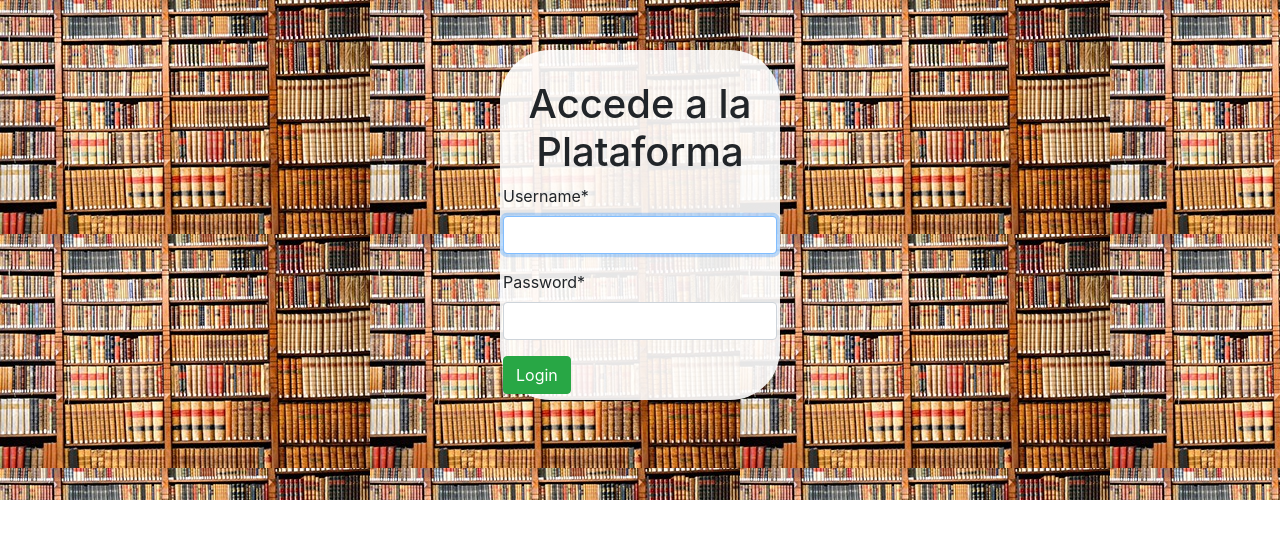
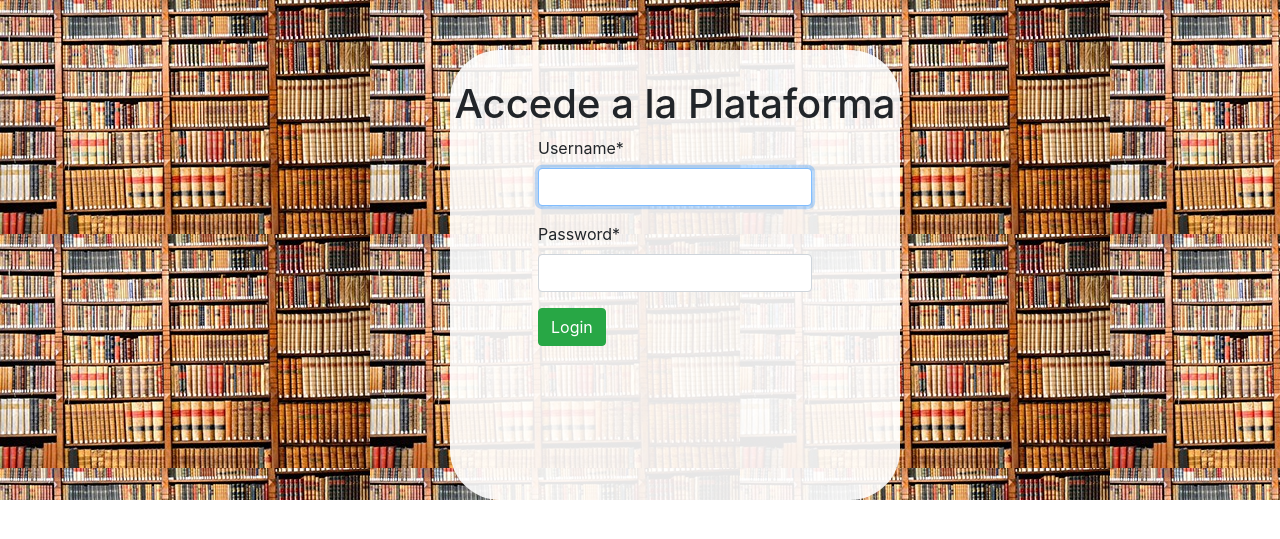
Before and after one commit to JuanpaMR-hub/Plataforma-de-Resultados, a Django app: page / in a window 1280 px wide. Shown: the part 143-682 px from the top of the page. Run offline with Django 3.2, Linux system fonts and the light colour scheme; some libraries are stand-ins or nearby versions.

Commit message:
Listo para subir a Github

```diff
--- a/pages/static/inicio/css/login.css
+++ b/pages/static/inicio/css/login.css
@@ -12,9 +12,10 @@ main{
 .contenedor{
     background-color: rgba(255,255,255, 0.9);
     box-sizing: border-box;
-    margin: 0px 500px 10px 500px;
+    margin: 0px 700px 10px 450px;
     padding-top: 30px;
-    height: 350px;
+    height: 450px;
+    width: 450px;
     border-radius: 50px;
 
 }
--- a/pages/static/reim1/css/actividad.css
+++ b/pages/static/reim1/css/actividad.css
@@ -4,6 +4,6 @@
   }
 
 iframe{
-  width: 100px;
+  width: 100%;
   height: 500px;
 }
```
